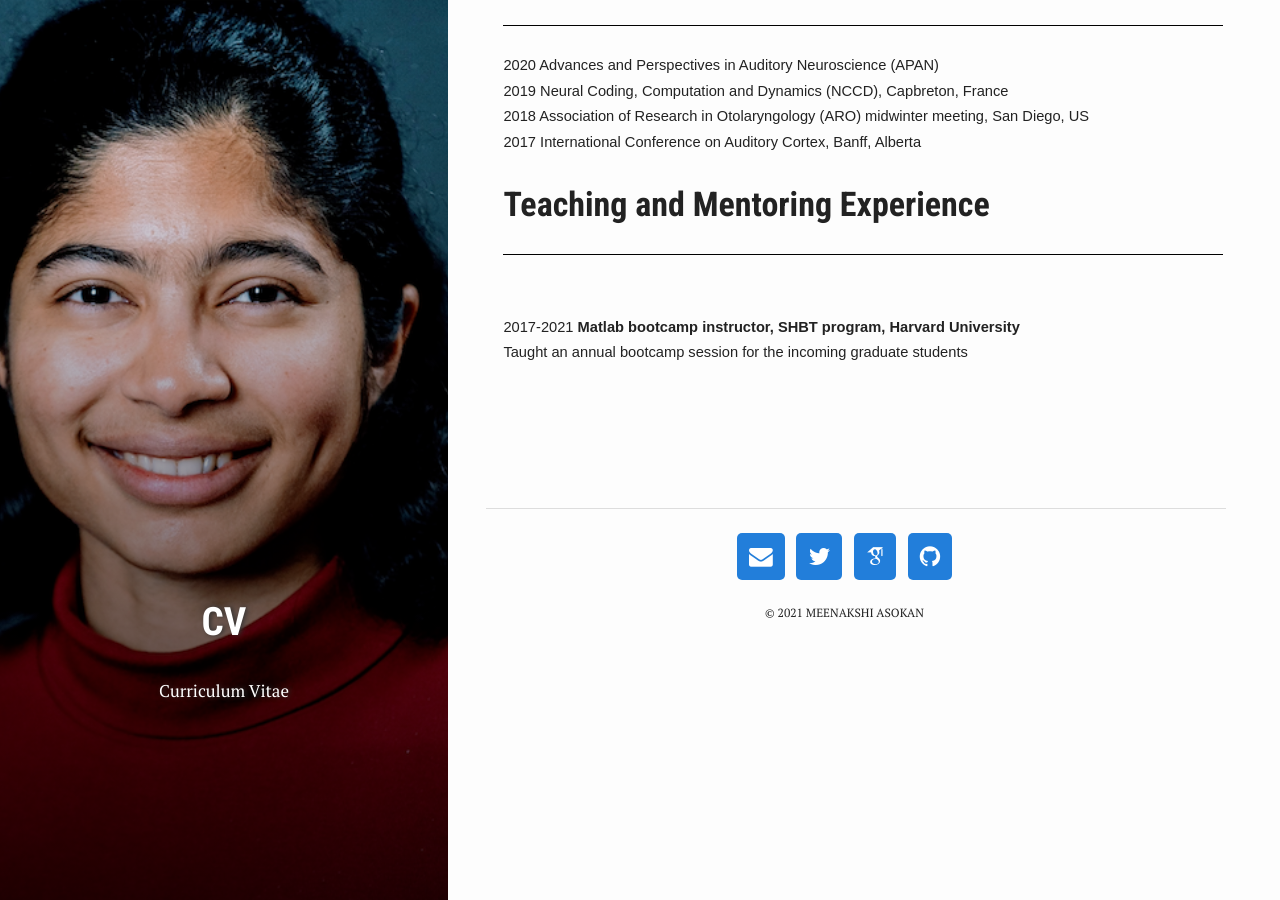
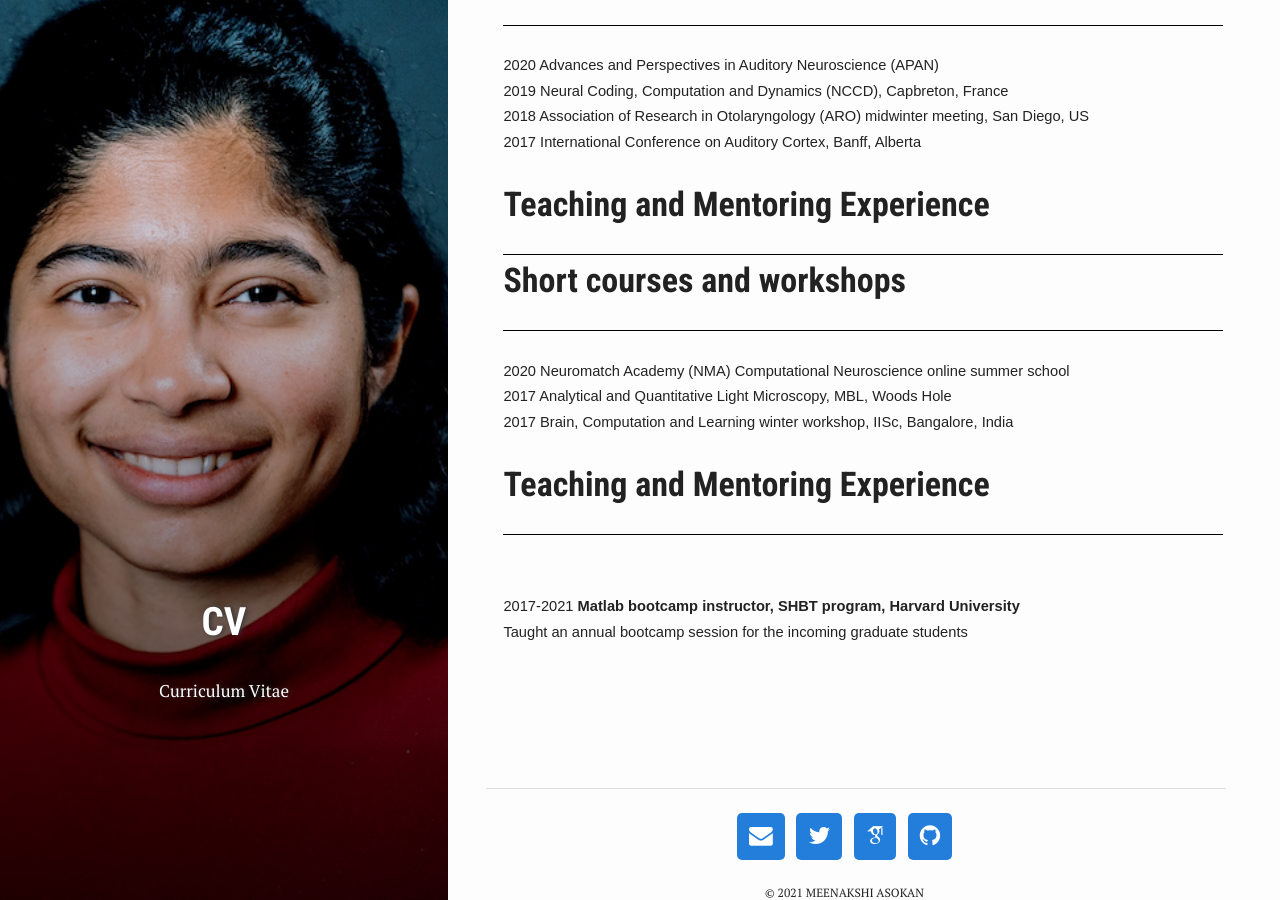
Before and after one commit to Meenakshi-Asokan/Meenakshi-Asokan.github.io, a Jekyll site: the page built from pages/2_cv.html, in a window 1280 px wide and 900 px high, scrolled down 1583 px. Built offline with Jekyll 4.4.1, drawn with Linux system fonts in a browser that asks for light colours; nearby versions of some CDN libraries; some web fonts are replaced; library files that are not in the unit come from our copies.

Commit message:
Update 2_cv.html

```diff
--- a/pages/2_cv.html
+++ b/pages/2_cv.html
@@ -247,6 +247,44 @@
 
 </div>
 
+<div style='border:none;border-bottom:solid windowtext 1.0pt;padding:0in 0in 1.0pt 0in;
+margin-left:0in;margin-right:-.5in'>
+
+<h1 style='margin-left:1.75in;text-indent:-1.75in;border:none;padding:0in'>Short courses and workshops</h1>
+
+</div>
+
+<p class=MsoNormal style='margin-top:0in;margin-right:-.5in;margin-bottom:0in;
+margin-left:1.75in;margin-bottom:.0001pt;text-indent:-1.75in'><span
+style='font-size:11.0pt;font-family:"Century Gothic",sans-serif'>&nbsp;</span></p>
+
+<p class=MsoNormal style='margin-top:0in;margin-right:-.5in;margin-bottom:0in;
+margin-left:1.75in;margin-bottom:.0001pt;text-indent:-1.75in'><span
+style='font-size:11.0pt;font-family:"Century Gothic",sans-serif'>2020
+  Neuromatch Academy (NMA) Computational Neuroscience online summer school</span></p>
+
+<p class=MsoNormal style='margin-top:0in;margin-right:-.5in;margin-bottom:0in;
+margin-left:1.75in;margin-bottom:.0001pt;text-indent:-1.75in'><span
+style='font-size:11.0pt;font-family:"Century Gothic",sans-serif'>2017
+  Analytical and Quantitative Light Microscopy, MBL, Woods Hole</span></p>
+
+<p class=MsoNormal style='margin-top:0in;margin-right:-.5in;margin-bottom:0in;
+margin-left:1.75in;margin-bottom:.0001pt;text-indent:-1.75in'><span
+style='font-size:11.0pt;font-family:"Century Gothic",sans-serif'>2017
+  Brain, Computation and Learning winter workshop, IISc, Bangalore, India</span></p>
+
+<p class=MsoNormal style='margin-top:0in;margin-right:-.5in;margin-bottom:0in;
+margin-left:1.75in;margin-bottom:.0001pt;text-indent:-1.75in'><span
+style='font-size:11.0pt;font-family:"Century Gothic",sans-serif'>&nbsp;</span></p>
+
+<div style='border:none;border-bottom:solid windowtext 1.0pt;padding:0in 0in 1.0pt 0in;
+margin-left:0in;margin-right:-.5in'>
+
+<h1 style='margin-left:1.75in;text-indent:-1.75in;border:none;padding:0in'>Teaching
+and Mentoring Experience</h1>
+
+</div>
+
 </div>
 
 <span style='font-size:16.0pt;font-family:"Century Gothic",sans-serif'><br
```
